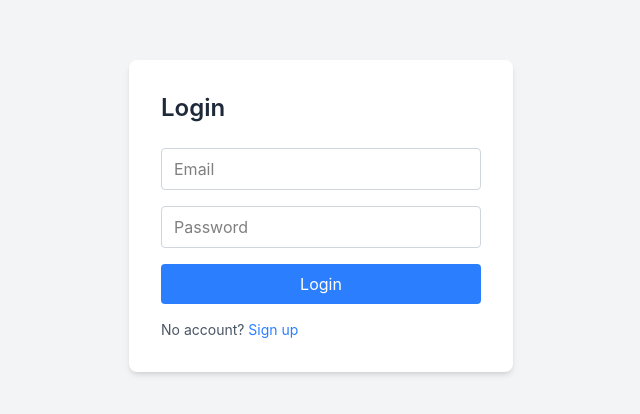
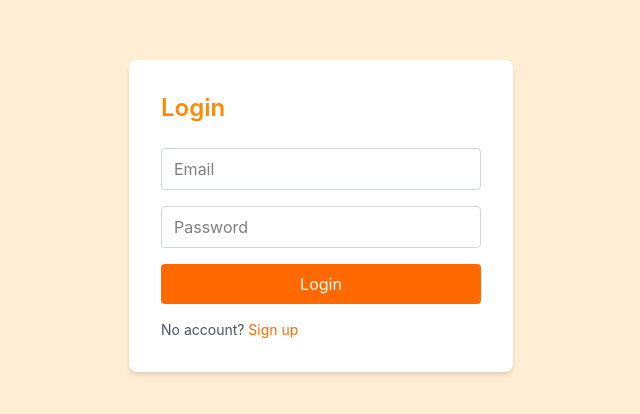
Before and after one commit to Stray3rdBorn/messaging-app, a React (Vite) app in the folder client/: page /login in a window 1280 px wide. Shown: the part 184-598 px from the top of the page, without its empty margins (319-959 px from the left). Built offline with nearby package versions, Linux system fonts and the light colour scheme; no server answers.

Commit message:
Icon change & webpage modification

```diff
--- a/client/index.html
+++ b/client/index.html
@@ -2,7 +2,7 @@
 <html lang="en">
   <head>
     <meta charset="UTF-8" />
-    <link rel="icon" type="image/jpeg" href="/favicon.jpg" />
+    <link rel="icon" type="image/png" href="/favicon.png" />
     <meta name="viewport" content="width=device-width, initial-scale=1.0" />
     <title>Campfire</title>
   </head>
--- a/client/src/pages/Login.jsx
+++ b/client/src/pages/Login.jsx
@@ -21,31 +21,31 @@ function Login() {
   };
 
   return (
-    <div className="min-h-screen flex items-center justify-center bg-gray-100">
+    <div className="min-h-screen flex items-center justify-center bg-orange-100">
       <div className="bg-white p-8 rounded-lg shadow-md w-full max-w-sm">
-        <h2 className="text-2xl font-semibold mb-6 text-gray-800">Login</h2>
+        <h2 className="text-2xl font-semibold mb-6 text-orange-400 ">Login</h2>
         <form onSubmit={handleSubmit} className="space-y-4">
           <input
             type="email"
             placeholder="Email"
             value={email}
             onChange={(e) => setEmail(e.target.value)}
-            className="w-full border border-gray-300 rounded px-3 py-2 focus:outline-none focus:ring-2 focus:ring-blue-400"
+            className="w-full border border-gray-300 rounded px-3 py-2 focus:outline-none focus:ring-2 focus:ring-orange-400"
           />
           <input
             type="password"
             placeholder="Password"
             value={password}
             onChange={(e) => setPassword(e.target.value)}
-            className="w-full border border-gray-300 rounded px-3 py-2 focus:outline-none focus:ring-2 focus:ring-blue-400"
+            className="w-full border border-gray-300 rounded px-3 py-2 focus:outline-none focus:ring-2 focus:ring-orange-400"
           />
-          <button type="submit" className="w-full bg-blue-500 text-white rounded py-2 hover:bg-blue-600 transition">
+          <button type="submit" className="w-full bg-orange-500 text-white rounded py-2 hover:bg-orange-600 transition">
             Login
           </button>
         </form>
         {error && <p className="text-red-500 text-sm mt-3">{error}</p>}
         <p className="text-sm text-gray-600 mt-4">
-          No account? <Link to="/signup" className="text-blue-500 hover:underline">Sign up</Link>
+          No account? <Link to="/signup" className="text-orange-500 hover:underline">Sign up</Link>
         </p>
       </div>
     </div>
```
Also changed, not shown: client/public/favicon.jpg (deleted), client/public/favicon.png (added).
